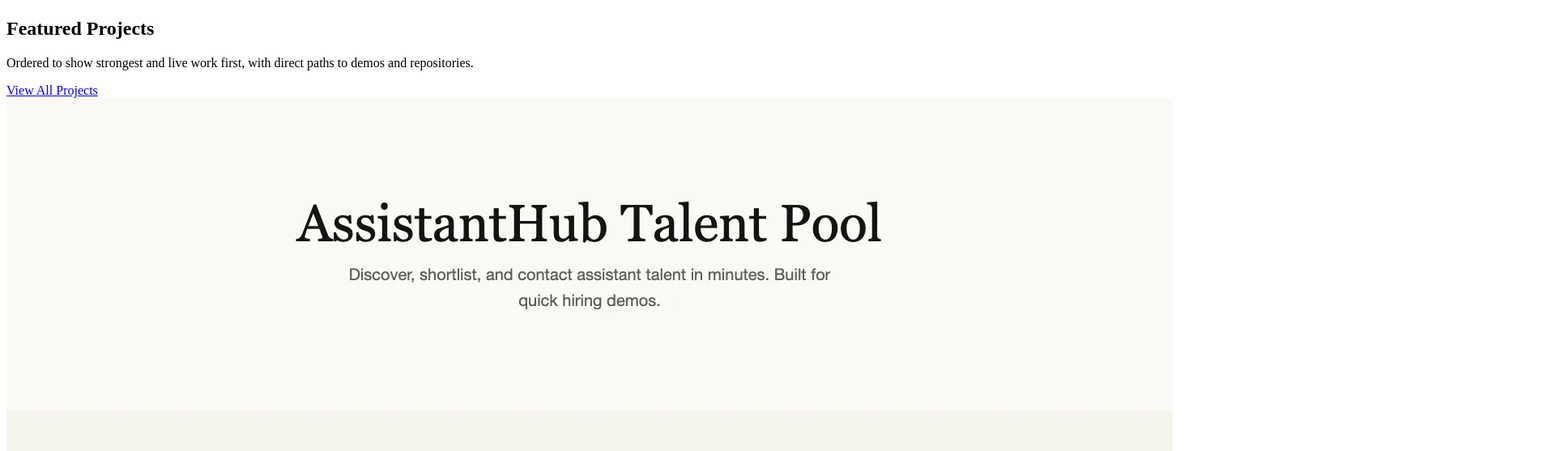
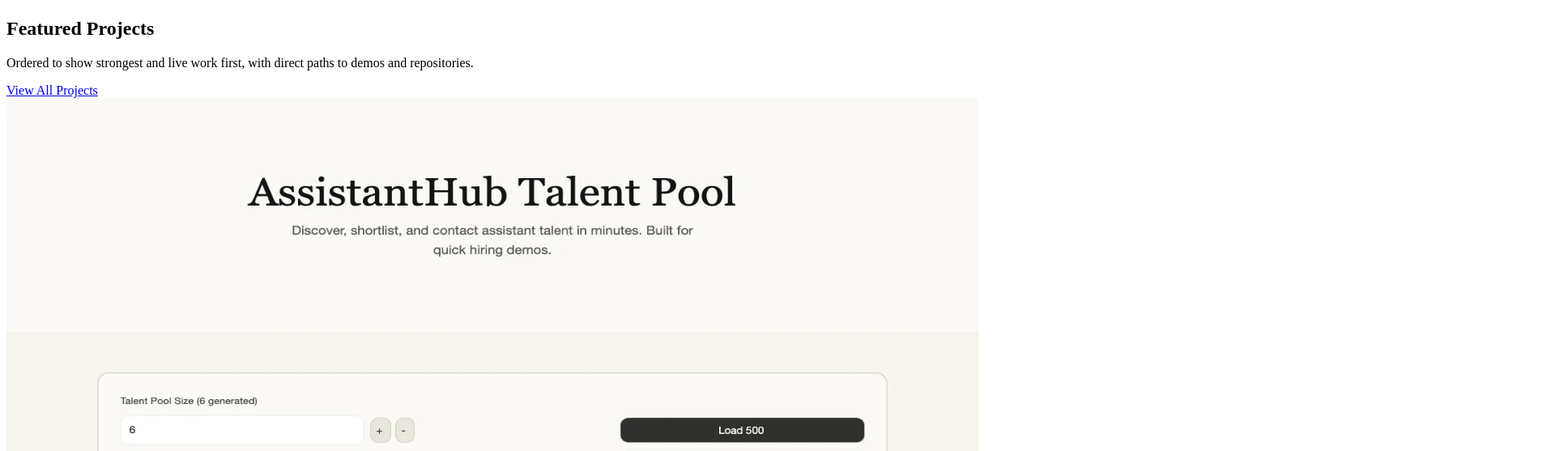
Before and after one commit to LEO0331/portfolio, a React (Vite) app: page / in a window 1280 px wide. Shown: the part 643-1200 px from the top of the page at 81% size, 1920 px wide, since content can reach past the window. Built offline with nearby package versions, Linux system fonts and the light colour scheme.

Commit message:
seo improvement

```diff
--- a/src/components/projects/ProjectCard.tsx
+++ b/src/components/projects/ProjectCard.tsx
@@ -47,6 +47,9 @@ export function ProjectCard({ project, onViewDetails }: ProjectCardProps): JSX.E
               src={fallbackImage ?? primaryImage}
               alt={`${project.name}: ${project.tagline}`}
               className="h-full w-full object-cover transition duration-300 group-hover:scale-[1.02]"
+              width={1200}
+              height={675}
+              sizes="(max-width: 640px) 100vw, (max-width: 1024px) 50vw, 33vw"
               onError={() => setImageFailed(true)}
               loading="lazy"
               decoding="async"
--- a/src/components/projects/ProjectDetailDrawer.tsx
+++ b/src/components/projects/ProjectDetailDrawer.tsx
@@ -126,6 +126,9 @@ export function ProjectDetailDrawer({ project, isOpen, onClose }: ProjectDetailD
                     src={fallbackImage ?? primaryImage}
                     alt={`${project.name}: ${project.tagline}`}
                     className="h-full w-full object-cover"
+                    width={1200}
+                    height={675}
+                    sizes="(max-width: 640px) 100vw, 672px"
                     onError={() => setImageFailed(true)}
                     loading="lazy"
                     decoding="async"
--- a/src/i18n/LocaleContext.tsx
+++ b/src/i18n/LocaleContext.tsx
@@ -43,6 +43,15 @@ function getStoredLocale(): Locale | null {
   }
 }
 
+function setStoredLocale(locale: Locale): void {
+  if (typeof window === "undefined") return;
+  try {
+    window.localStorage.setItem(LOCALE_STORAGE_KEY, locale);
+  } catch {
+    // Ignore storage failures in restricted/private contexts.
+  }
+}
+
 const LocaleContext = createContext<LocaleContextValue | undefined>(undefined);
 
 interface LocaleProviderProps {
@@ -66,11 +75,7 @@ export function LocaleProvider({ children }: LocaleProviderProps): JSX.Element {
   }, [locale, location.pathname, location.search, navigate]);
 
   useEffect(() => {
-    try {
-      window.localStorage.setItem(LOCALE_STORAGE_KEY, locale);
-    } catch {
-      // Ignore storage failures in restricted/private contexts.
-    }
+    setStoredLocale(locale);
   }, [locale]);
 
   const value = useMemo<LocaleContextValue>(
@@ -80,6 +85,8 @@ export function LocaleProvider({ children }: LocaleProviderProps): JSX.Element {
       toLocalePath: (path: string) => buildLocalizedPath(path, locale),
       switchLocale: (nextLocale: Locale) => {
         if (nextLocale === locale) return;
+        // Persist first so locale-sync effect doesn't redirect to the previous locale.
+        setStoredLocale(nextLocale);
         const nextPath = buildLocalizedPath(location.pathname, nextLocale);
         navigate(`${nextPath}${location.search}`);
       }
```
Also changed, not shown: 1 other file (tests, documents, lock files or other folders).
